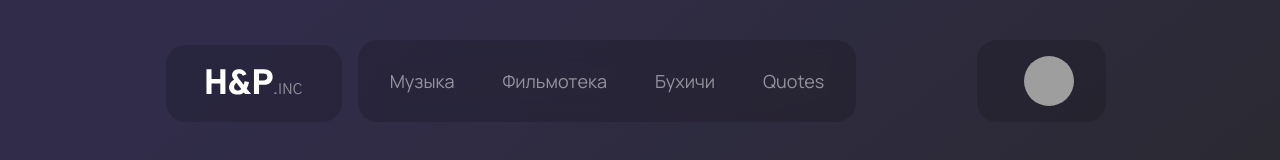
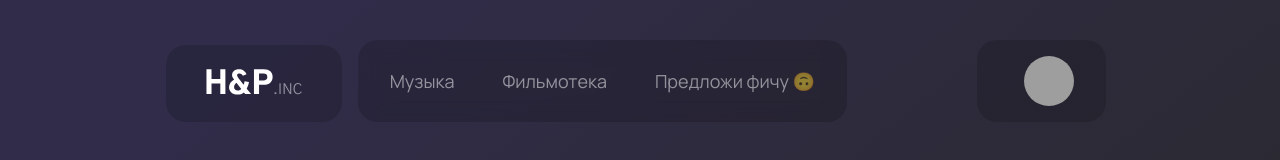
Before and after one commit to HalvaPovidlo/halvabot.ru, an Angular app: page / in a window 1280 px wide. Shown: the top 160 px of the page. Built offline with nearby package versions, Linux system fonts and the light colour scheme; grey boxes are pictures that could not be loaded.

Commit message:
Add feature suggestions link to the header, removed quotes buhichi

```diff
--- a/src/app/core/layout/header/header.component.html
+++ b/src/app/core/layout/header/header.component.html
@@ -12,11 +12,8 @@
       <a routerLink="movies">
         Фильмотека
       </a>
-      <a routerLink="movies">
-        Бухичи
-      </a>
-      <a routerLink="movies">
-        Quotes
+      <a href="https://github.com/HalvaPovidlo/halvabot.ru/discussions" target="_blank">
+        Предложи фичу 🙃
       </a>
     </div>
     <div class="header-right">
```
